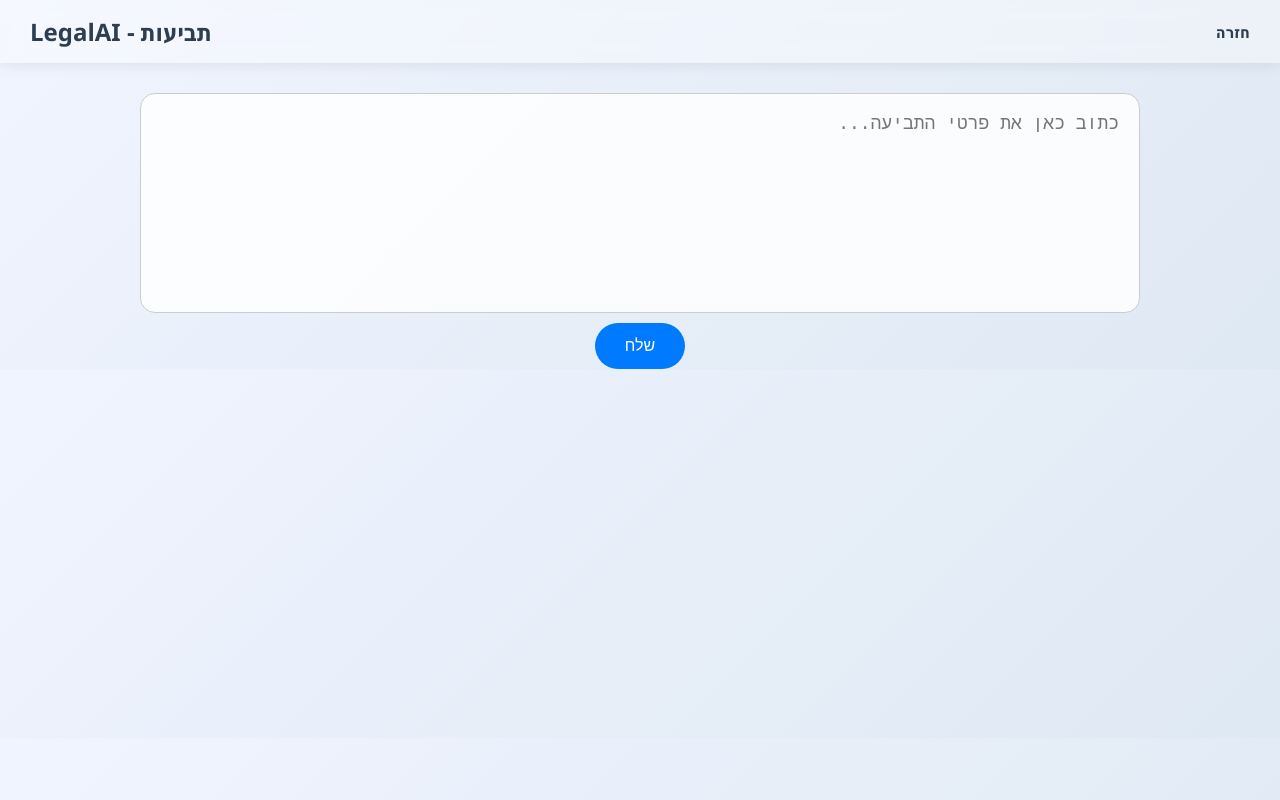
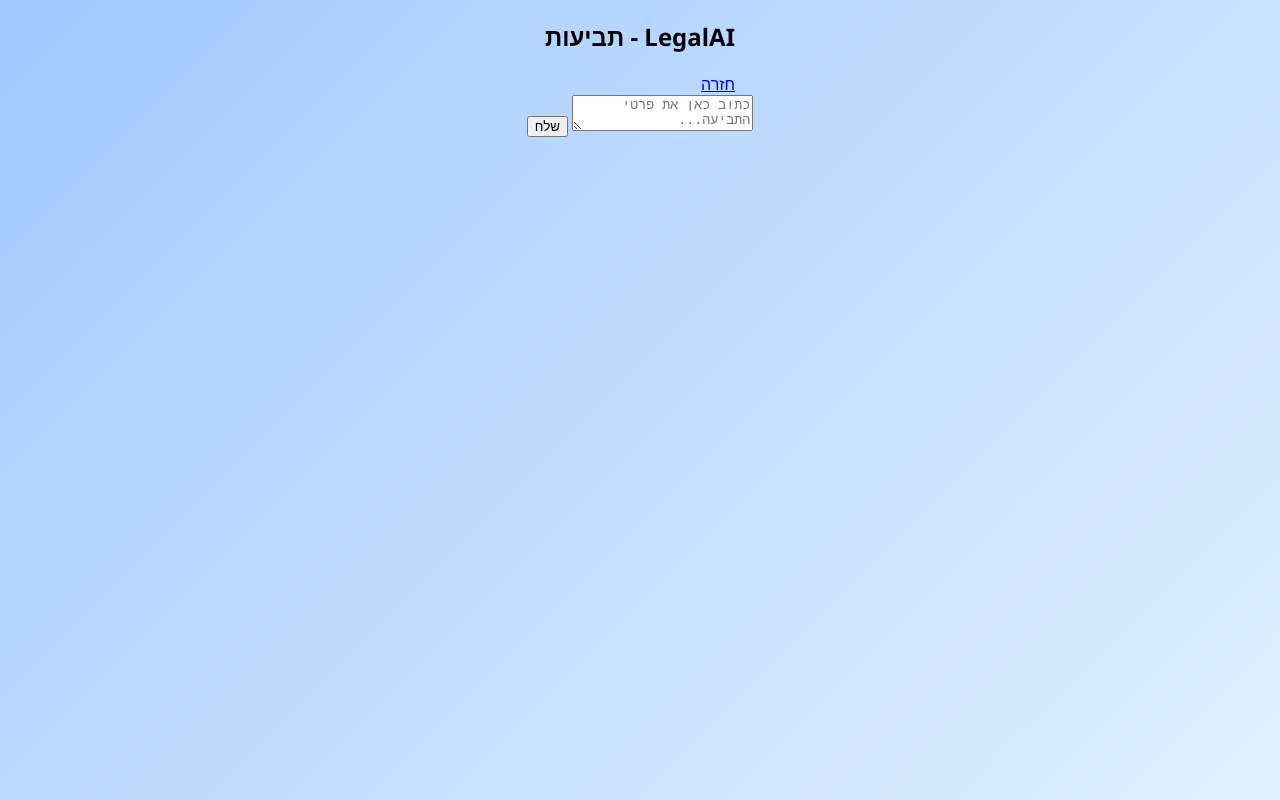
Before and after one commit to ALORTXM/legalai-site, a plain HTML site: page claim.html in a window 1280 px wide. Drawn offline with Linux system fonts and the light colour scheme; files whose address does not match are found by name.

Commit message:
Update style.css2

```diff
--- a/style.css
+++ b/style.css
@@ -1,131 +1,89 @@
-/* התאמה מלאה למסך */
-* {
-  box-sizing: border-box;
-}
-html, body {
+body {
   margin: 0;
   padding: 0;
+  font-family: 'Segoe UI', sans-serif;
+  background: linear-gradient(135deg, #a3c9ff, #e1f0ff);
+  min-height: 100vh;
+  display: flex;
+  flex-direction: column;
+  align-items: center;
+  justify-content: start;
+  direction: rtl;
+}
+
+header {
   width: 100%;
-  overflow-x: hidden; /* מבטל גלילה ימנית */
-  font-family: 'Segoe UI', Tahoma, Geneva, Verdana, sans-serif;
-  background: linear-gradient(135deg, #f0f4ff, #dfe9f3);
+  padding: 20px;
+  text-align: center;
+  background: rgba(255, 255, 255, 0.1);
+  backdrop-filter: blur(10px);
+  border-bottom: 1px solid rgba(255, 255, 255, 0.3);
+}
+
+h1 {
+  font-size: 24px;
+  margin: 0;
+  color: #002855;
+}
+
+button#toggleInfo {
+  margin-top: 10px;
+  padding: 10px 20px;
+  background: rgba(255, 255, 255, 0.3);
+  border: none;
+  border-radius: 20px;
+  cursor: pointer;
+  color: #003366;
+  transition: 0.3s;
+}
+
+button#toggleInfo:hover {
+  background: rgba(255, 255, 255, 0.5);
+}
+
+.glass-container {
+  margin-top: 40px;
   display: flex;
+  gap: 20px;
   flex-direction: column;
   align-items: center;
 }
 
-/* סרגל עליון */
-.navbar {
-  width: 100%;
-  background: rgba(255, 255, 255, 0.35);
-  backdrop-filter: blur(10px);
+.glass-button {
+  text-decoration: none;
   padding: 15px 30px;
-  display: flex;
-  justify-content: space-between;
-  align-items: center;
-  box-shadow: 0 0 15px rgba(0,0,0,0.1);
-  position: sticky;
-  top: 0;
-  z-index: 999;
+  border-radius: 25px;
+  background: rgba(255, 255, 255, 0.2);
+  backdrop-filter: blur(15px);
+  color: #002244;
+  font-weight: bold;
+  box-shadow: 0 8px 32px rgba(0, 0, 0, 0.2);
+  transition: 0.3s;
 }
 
-.navbar h2 {
-  margin: 0;
-  color: #2c3e50;
-}
-.navbar a {
-  margin-left: 20px;
-  text-decoration: none;
-  color: #2c3e50;
-  font-weight: bold;
-  transition: color 0.3s;
-}
-.navbar a:hover {
-  color: #007aff;
-}
-
-/* כרטיס בדף הבית */
-.card {
-  background: rgba(255, 255, 255, 0.6);
-  backdrop-filter: blur(15px);
-  border-radius: 20px;
-  padding: 30px;
-  margin-top: 60px;
-  text-align: center;
-  max-width: 90%;
-  box-shadow: 0 4px 25px rgba(0, 0, 0, 0.1);
-}
-
-.card h1 {
-  color: #2c3e50;
-}
-.button-row {
-  display: flex;
-  justify-content: center;
-  margin-top: 20px;
-  flex-wrap: wrap;
-}
-.button-row button {
-  margin: 10px;
-  padding: 15px 25px;
-  font-size: 16px;
-  border: none;
-  border-radius: 999px;
-  background: #007aff;
-  color: white;
-  cursor: pointer;
-  transition: background 0.3s, transform 0.2s;
-}
-.button-row button:hover {
-  background: #0051c7;
+.glass-button:hover {
+  background: rgba(255, 255, 255, 0.35);
   transform: scale(1.05);
 }
 
-/* צ'אט תביעות/קורות חיים */
-.chat-container {
+.glass-info {
   margin-top: 30px;
-  display: flex;
-  flex-direction: column;
-  align-items: center;
-  width: 100%;
+  padding: 20px;
+  max-width: 90%;
+  border-radius: 20px;
+  background: rgba(255, 255, 255, 0.15);
+  backdrop-filter: blur(10px);
+  color: #003366;
+  text-align: center;
+  transition: all 0.3s ease-in-out;
 }
-#userInput {
-  width: 90%;
-  max-width: 1000px;
-  height: 180px; /* גדול יותר */
+
+.hidden {
+  display: none;
+}
+
+footer {
+  margin-top: auto;
   padding: 20px;
-  font-size: 18px;
-  border-radius: 15px;
-  border: 1px solid #ccc;
-  margin-bottom: 10px;
-  resize: none;
-  background: rgba(255, 255, 255, 0.85);
+  text-align: center;
 }
-.chat-container button {
-  padding: 14px 30px;
-  border: none;
-  border-radius: 999px;
-  background-color: #007aff;
-  color: white;
-  font-size: 16px;
-  cursor: pointer;
-}
-.chat-container button:hover {
-  background-color: #0051c7;
-direction: rtl;
-text-align: right;
-}#userInput {
-  width: 90%;
-  max-width: 1000px;
-  height: 220px;
-  padding: 20px;
-  font-size: 18px;
-  border-radius: 15px;
-  border: 1px solid #ccc;
-  margin-bottom: 10px;
-  resize: none;
-  background: rgba(255, 255, 255, 0.85);
-  box-sizing: border-box;
-  direction: rtl;
-  text-align: right;
-}
```
